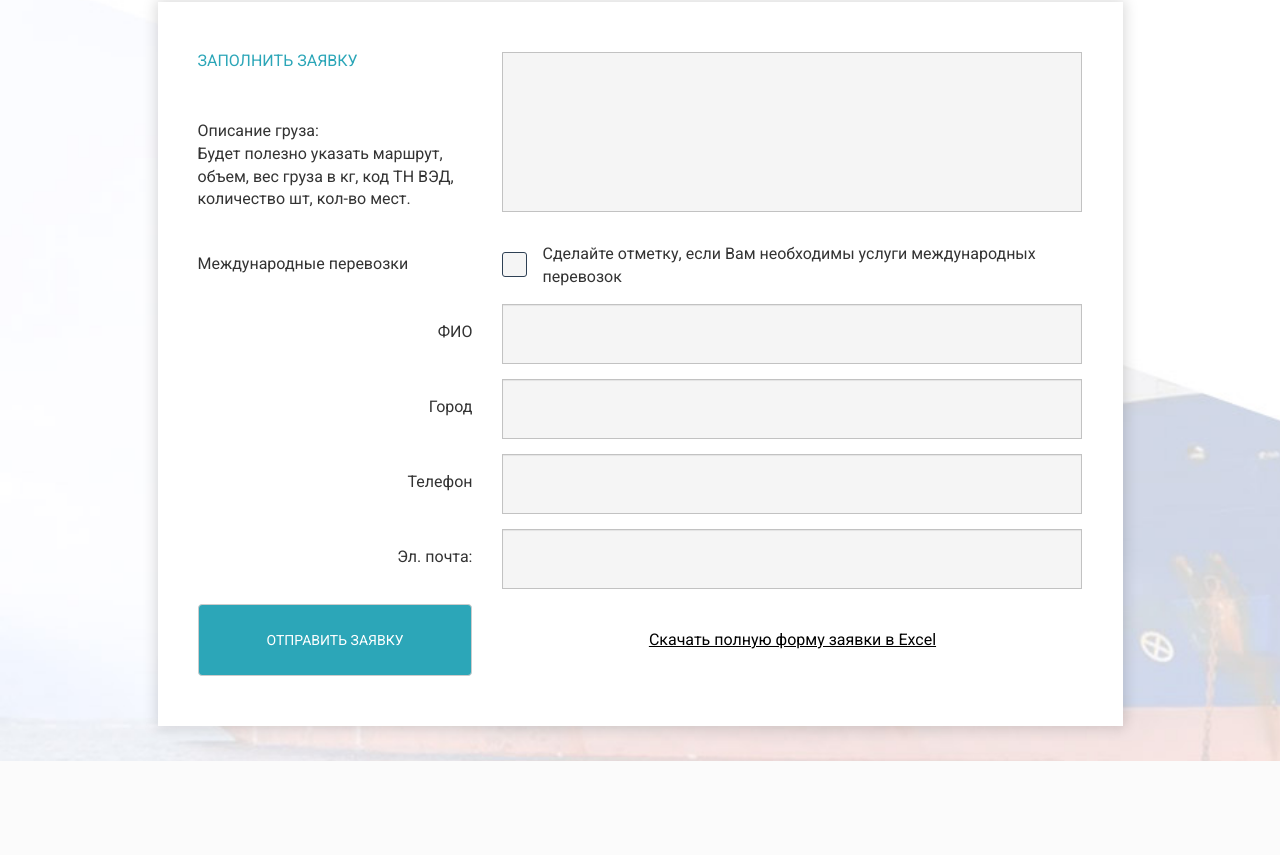
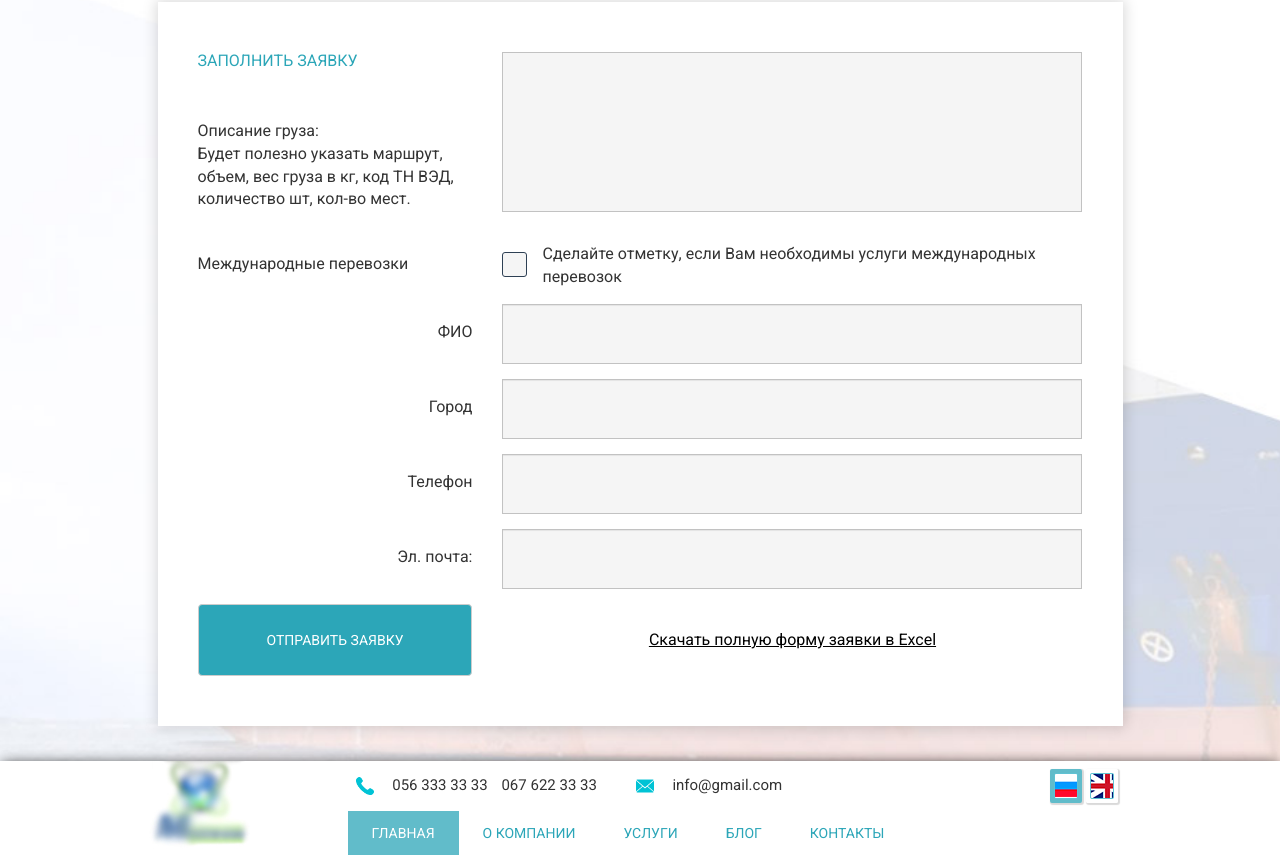
Before and after one commit to Anton-Golovin/test-ngen, a website: page index.html in a window 1280 px wide. Shown: the part 2824-3679 px from the top of the page. Before the commit the page ends 3585 px from the top, so only its background shows below. Drawn offline with Linux system fonts and the light colour scheme.

Commit message:
Added section footer in index.html

```diff
--- a/index.html
+++ b/index.html
@@ -290,6 +290,43 @@
 			</form>
 		</div>
 	</div>
+
+	<footer class="container-fluid">
+		<div class="container">
+			<div class="row">
+				<!-- Header => Logo -->
+				<div class="col-sm-3 logo">
+					<img src="dist/img/logo.jpg" alt="Logo">
+				</div>
+				<!-- Header => Info-bar + language -->
+				<div class="col-sm-9 bar">
+					<div class="phone">
+						<img src="dist/img/icon/phone-call.png" class="ico" alt="">
+						<span>056 333 33 33</span>
+						<span>067 622 33 33</span>
+					</div>
+					<div class="mail">
+						<img src="dist/img/icon/close-envelope.png" class="ico" alt="">
+						<span>info@gmail.com</span>
+					</div>
+					<div class="lang">
+						<a href="#" class="active"><img src="dist/img/flag/ru.png" alt="ru"></a>
+						<a href="#"><img src="dist/img/flag/uk.png" alt="uk"></a>
+					</div>
+				</div>
+				<!-- Header => Menu -->
+				<div class="col-sm-9 menu">
+					<nav class="nav navbar-nav">
+						<li class="active"><a href="#">Главная</a></li>
+						<li><a href="#">О компании</a></li>
+						<li><a href="#">Услуги</a></li>
+						<li><a href="#">Блог</a></li>
+						<li><a href="#">Контакты</a></li>
+					</nav>
+				</div>
+			</div>
+		</div>
+	</footer>
 	<!-- all Libs + myJS -->
 	<script src='dist/libs/libs.min.js'></script>
 	<script src='dist/js/script.min.js'></script>
--- a/src/css/style.css
+++ b/src/css/style.css
@@ -10,7 +10,8 @@ body {
 	font-family: 'Roboto', sans-serif;
 	font-size: 16px;
 }
-header {
+header,
+footer {
 	position: relative;
 	z-index: 2;
 	background: #fff;
```
Also changed, not shown: dist/css/style.min.css.
